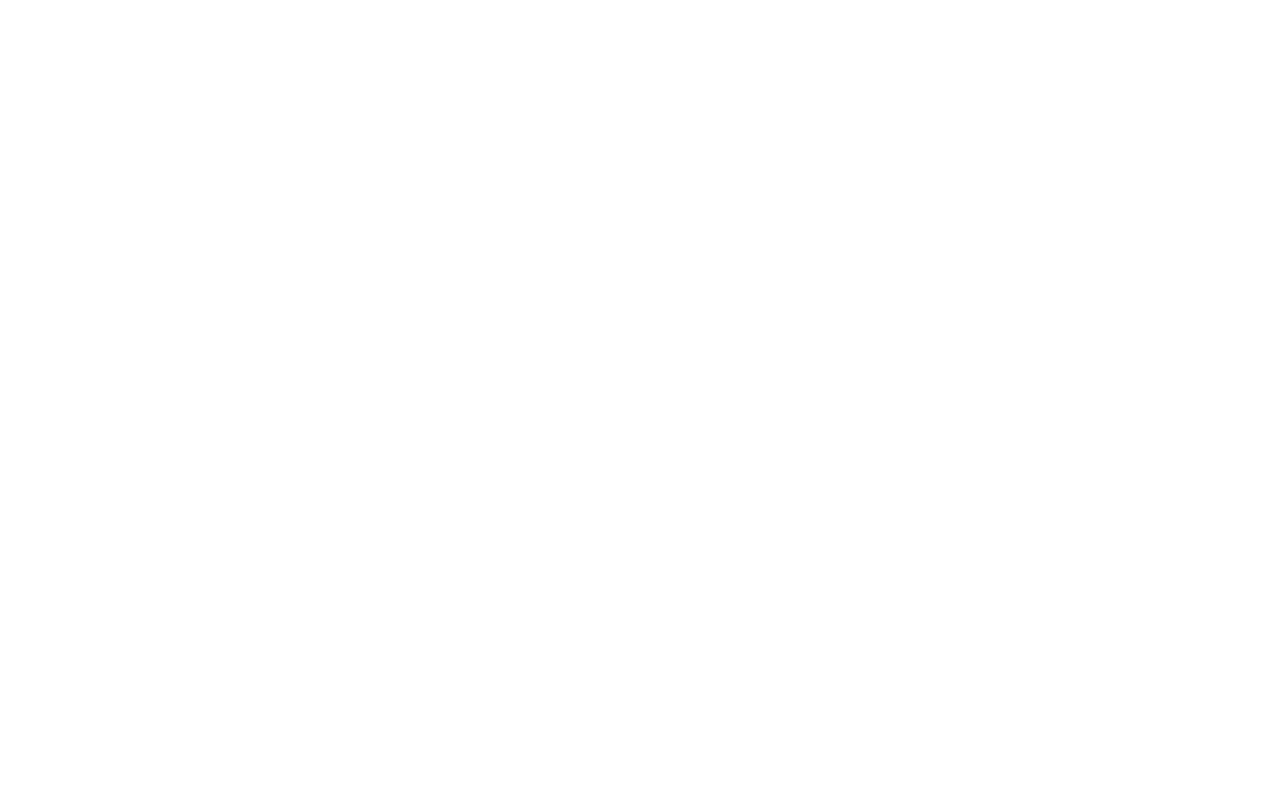
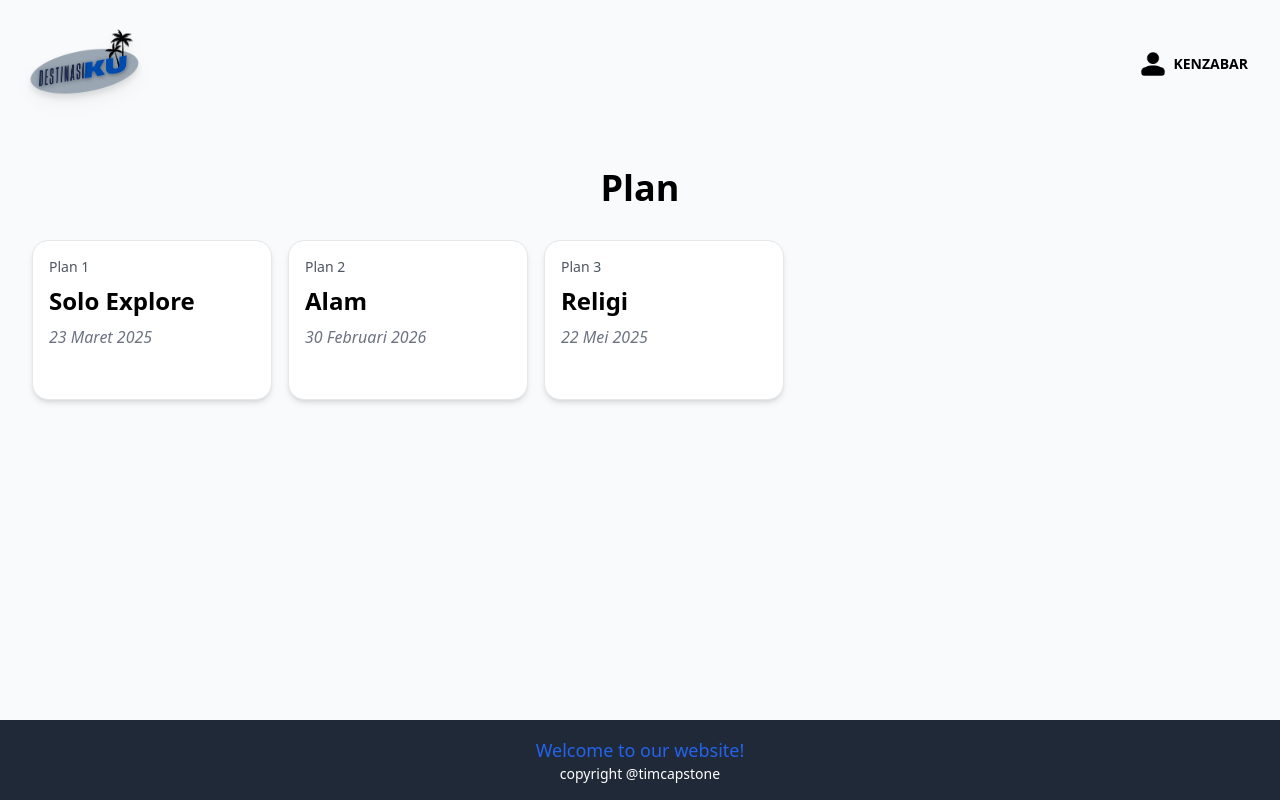
Before and after one commit to Oradra19/Capstone, a React (Vite) app: page /plan in a window 1280 px wide. Before the commit this address had no page. Built offline with nearby package versions, Linux system fonts and the light colour scheme.

Commit message:
halaman plan dan detail plan

```diff
--- a/src/App.jsx
+++ b/src/App.jsx
@@ -9,6 +9,9 @@
 import Favorite from "./app/halaman-favorit/page";
 import ForgotPassword from './app/halaman-forgot-password/page';
 import Profile from "./app/halaman-profil/page.jsx";
+import Plan from "./app/halaman-plan/page.jsx";
+import PlanDetail from "./app/plan-detail/page.jsx";
+
 
 function AppRoutes({ user, setUser }) {
   const location = useLocation();
@@ -26,6 +29,8 @@
         <Route path="/detail/:id" element={<PageDetailWisata />} />
         <Route path="/favorite" element={<Favorite />} />
         <Route path="/profil" element={<Profile />} />
+        <Route path="/plan" element={<Plan />} />
+        <Route path="/plan/:id" element={<PlanDetail />} />
 
       </Routes>
 
--- a/src/app/halaman-favorit/page.jsx
+++ b/src/app/halaman-favorit/page.jsx
@@ -1,5 +1,5 @@
 import React from "react";
-import { FaStar, FaUser } from "react-icons/fa";
+import { FaStar } from "react-icons/fa";
 
 const favorites = [
   {
@@ -7,43 +7,30 @@
     location: "Tawangmangu, Karanganyar",
     image: "/assets/ListWisata/grojogan.png",
   },
-
   {
     title: "Grojogan Sewu Tawangmangu",
     location: "Tawangmangu, Karanganyar",
     image: "/assets/ListWisata/grojogan.png",
   },
 
-  {
-    title: "Grojogan Sewu Tawangmangu",
-    location: "Tawangmangu, Karanganyar",
-    image: "/assets/ListWisata/grojogan.png",
-  },
-
-  {
-    title: "Grojogan Sewu Tawangmangu",
-    location: "Tawangmangu, Karanganyar",
-    image: "/assets/ListWisata/grojogan.png",
-  }
 ];
 
 const Favorite = () => {
   return (
-    <div className="min-h-screen bg-gray-100 font-sans">
+    <div className="flex flex-col min-h-screen bg-[#F9FAFC] font-montserrat">
       <div className="flex justify-between items-center p-6">
         <img src="/assets/logo2.png" alt="Logo" className="h-20 drop-shadow-lg" />
         <div className="flex items-center gap-2 text-black font-semibold text-sm">
-            <i className="fas fa-user-circle text-xl text-white"></i>
           <img src="/assets/icons/user-profile.png" alt="User" className="w-6 h-6 rounded" />
           <span className="font-bold">KENZABAR</span>
           <i className="fas fa-chevron-down text-xs text-black"></i>
         </div>
       </div>
 
+      <div className="flex-grow">
         <h1 className="text-center text-4xl font-bold mb-6">Favorite</h1>
 
-
-      <div className="space-y-4 px-4 md:px-16">
+        <div className="space-y-4 px-4 md:px-16 pb-6">
           {favorites.map((item, index) => (
             <div
               key={index}
@@ -62,9 +49,10 @@
             </div>
           ))}
         </div>
+      </div>
 
-      <footer className="bg-gray-800 py-4 mt-8">
-          <p className="text-center text-lg text-blue-600 mt-8 mb-4">Welcome to our website!</p>
+      <footer className="bg-gray-800 py-4">
+        <p className="text-center text-lg text-blue-600">Welcome to our website!</p>
         <p className="text-center text-sm text-white">copyright @timcapstone</p>
       </footer>
     </div>
--- /dev/null
+++ b/src/app/halaman-plan/page.jsx
@@ -0,0 +1,49 @@
+import React from "react";
+import { Link } from "react-router-dom";
+
+
+const Plan = () => {
+  const plans = [
+    { id: 1, title: "Solo Explore", date: "23 Maret 2025" },
+    { id: 2, title: "Alam", date: "30 Februari 2026" },
+    { id: 3, title: "Religi", date: "22 Mei 2025" },
+  ];
+
+  return (
+    <div className="flex flex-col min-h-screen bg-[#F9FAFC] font-montserrat">
+      <div className="flex justify-between items-center p-6">
+        <img src="/assets/logo2.png" alt="Logo" className="h-20 drop-shadow-lg" />
+        <div className="flex items-center gap-2 text-black font-semibold text-sm">
+          <i className="fas fa-user-circle text-xl text-white"></i>
+          <img src="/assets/icons/user-profile.png" alt="User" className="w-6 h-6 rounded" />
+          <span className="font-bold">KENZABAR</span>
+          <i className="fas fa-chevron-down text-xs text-black"></i>
+        </div>
+      </div>
+
+      <div className="flex-grow px-8 py-6">
+        <h1 className="text-center text-4xl font-bold mt-4">Plan</h1>
+        <div className="flex flex-wrap justify-start gap-4 mt-8">
+          {plans.map((plan, index) => (
+            <Link
+                key={plan.id}
+                to={`/plan/${plan.id}`}
+                className="bg-white border border-gray-200 rounded-2xl shadow-md p-4 w-full sm:w-60 h-40 hover:shadow-xl hover:border-black-500 transition-all duration-300"
+            >
+                <p className="text-sm text-gray-600 mb-2">Plan {index + 1}</p>
+                <h2 className="text-2xl font-bold">{plan.title}</h2>
+                <p className="italic mt-2 text-gray-500">{plan.date}</p>
+            </Link>
+          ))}
+        </div>
+      </div>
+
+      <footer className="bg-gray-800 py-4 mt-8">
+        <p className="text-center text-lg text-blue-600">Welcome to our website!</p>
+        <p className="text-center text-sm text-white">copyright @timcapstone</p>
+      </footer>
+    </div>
+  );
+};
+
+export default Plan;
--- a/src/app/halaman-profil/page.jsx
+++ b/src/app/halaman-profil/page.jsx
@@ -2,47 +2,44 @@
 
 const Profile = () => {
   console.log("Profile Page Rendered");
+
   return (
-    <div className="min-h-screen bg-[#f3f3f3] font-sans">
+    <div className="flex flex-col min-h-screen bg-[#F9FAFC] font-sans">
+      {/* Header */}
       <div className="w-full h-[120px] bg-[#9AA6B2] rounded-b-2xl shadow-md px-8 py-6 flex items-center justify-between relative">
         <img src="/assets/logo.png" alt="logo" className="h-20" />
-
         <div className="flex-1 flex justify-center items-center">
-          <h1 className="text-center text-4xl font-bold text-black mb-6">
-            Profile
-          </h1>
+          <h1 className="text-center text-4xl font-bold text-black mb-6">Profile</h1>
         </div>
       </div>
 
+      {/* Main Content */}
+      <div className="flex-grow">
         <div className="max-w-xl mx-auto bg-white rounded-xl shadow-md p-6 mt-6">
           <div className="flex flex-col items-center gap-4">
             <img
               src="/assets/icons/user-profil2.png"
               alt="User"
-            className="w-24 h-24 rounded-full  border-gray-300"
+              className="w-24 h-24 rounded-full border-gray-300"
             />
             <h2 className="text-2xl font-bold">Kenzabar</h2>
-          <p className="text-gray-600 italic">kenzabarberkahbarokahselalujosjis@gmail.com</p>
+            <p className="text-gray-600 italic">
+              kenzabarberkahbarokahselalujosjis@gmail.com
+            </p>
           </div>
 
           <div className="mt-6 w-full">
             <div className="space-y-3 text-sm text-gray-700 mt-3">
               <p>
-              <span className="font-semibold w-40 inline-block">
-                Nama Lengkap:
-              </span>{" "}
+                <span className="font-semibold w-40 inline-block">Nama Lengkap:</span>{" "}
                 Kenzabar Berkah Abadi
               </p>
               <p>
-              <span className="font-semibold w-40 inline-block">
-                Tanggal Lahir:
-              </span>{" "}
+                <span className="font-semibold w-40 inline-block">Tanggal Lahir:</span>{" "}
                 1 Januari 1999
               </p>
               <p>
-              <span className="font-semibold w-40 inline-block">
-                Jenis Kelamin:
-              </span>{" "}
+                <span className="font-semibold w-40 inline-block">Jenis Kelamin:</span>{" "}
                 Laki-laki
               </p>
               <p>
@@ -53,17 +50,17 @@
           </div>
 
           <div className="mt-6 flex justify-end">
-          <button className="font-bold text-black px-4 py-2 rounded-full flex  gap-2">
+            <button className="font-bold text-black px-4 py-2 rounded-full flex gap-2">
               <img src="/assets/icons/edit.png" alt="edit" className="w-6 h-6" />
               Edit
             </button>
           </div>
         </div>
+      </div>
 
-      <footer className="bg-gray-800 py-4 mt-8">
-        <p className="text-center text-lg text-blue-600 mt-8 mb-4">
-          Welcome to our website!
-        </p>
+      {/* Footer */}
+      <footer className="bg-gray-800 py-4">
+        <p className="text-center text-lg text-blue-600">Welcome to our website!</p>
         <p className="text-center text-sm text-white">copyright @timcapstone</p>
       </footer>
     </div>
--- a/src/app/halaman-utama/page.jsx
+++ b/src/app/halaman-utama/page.jsx
@@ -5,7 +5,7 @@
 
 const HalamanUtama = ({user}) => {
     return (
-      <div className="min-h-screen bg-[#f8f8f8]">
+      <div className="min-h-screen bg-[#F9FAFC]">
         <Navbar user={user} />
         <div className="mt-4">
           <Kategori />
@@ -13,7 +13,7 @@
           <WisataList />
         </div>
         <footer className="bg-gray-800 py-4 mt-8">
-            <p className="text-center text-lg text-blue-600 mt-8 mb-4">Welcome to our website!</p>
+            <p className="text-center text-lg text-blue-600 mt-4 mb-2">Welcome to our website!</p>
             <p className="text-center text-sm text-white">copyright @timcapstone</p>
         </footer>
       </div>
--- /dev/null
+++ b/src/app/plan-detail/page.jsx
@@ -0,0 +1,118 @@
+import React from "react";
+import { useParams } from "react-router-dom";
+import { FaStar } from "react-icons/fa";
+
+const dataPlans = [
+  {
+    id: 1,
+    title: "Solo Explore",
+    destinasi: [
+      {
+        nama: "Tumurun Private Museum",
+        lokasi: "Solo, Jawa Tengah",
+        image: "/assets/detailwisata/tumurun.png",
+      },
+      {
+        nama: "Solo Safari",
+        lokasi: "Solo, Jawa Tengah",
+        image: "/assets/ListWisata/safari.png",
+      },
+    ],
+  },
+  {
+    id: 2,
+    title: "Alam",
+    destinasi: [
+      {
+        nama: "Embung Manajar",
+        lokasi: "Selo, Boyolali",
+        image: "/assets/detailwisata/embung.png",
+      },
+      {
+        nama: "Gunung Sepikul",
+        lokasi: "Bulu, Sukoharjo",
+        image: "/assets/detailwisata/sepikul.png",
+      },
+    ],
+  },
+  {
+    id: 3,
+    title: "Religi",
+    destinasi: [
+      {
+        nama: "Masjid Raya Sheikh Zayed",
+        lokasi: "Solo, Jawa Tengah",
+        image: "/assets/ListWisata/zayed.png",
+      },
+      {
+        nama: "Candi Prambanan",
+        lokasi: "Prambanan, Yogyakarta",
+        image: "/assets/detailwisata/candi.png",
+      },
+    ],
+  },
+];
+
+const DetailPlan = () => {
+  const { id } = useParams();
+  const plan = dataPlans.find((p) => p.id === parseInt(id));
+
+  if (!plan) return <p className="text-center mt-10">Plan tidak ditemukan</p>;
+
+  return (
+    <div className="flex flex-col min-h-screen bg-[#F9FAFC] font-montserrat">
+      <div className="flex justify-between items-center p-6">
+        <img
+          src="/assets/logo2.png"
+          alt="Logo"
+          className="h-20 drop-shadow-lg"
+        />
+        <div className="flex items-center gap-2 text-black font-semibold text-sm">
+          <img
+            src="/assets/icons/user-profile.png"
+            alt="User"
+            className="w-6 h-6 rounded"
+          />
+          <span className="font-bold">KENZABAR</span>
+          <i className="fas fa-chevron-down text-xs text-black"></i>
+        </div>
+      </div>
+
+      <div className="flex-grow p-6">
+        <div className="bg-[#E9E9E9] p-6 rounded-xl shadow-md max-w-[1500px] mx-auto w-full">
+          <h2 className="italic text-xl font-semibold mb-6">Plan {plan.id}</h2>
+
+          {plan.destinasi.map((dest, index) => (
+            <div key={index} className="mb-6 max-w-[14000px] mx-auto">
+              <h3 className="font-bold mb-2">
+                Destinasi {index === 0 ? "Pertama" : "Kedua"}
+              </h3>
+              <div className="flex items-center bg-white p-4 rounded-xl shadow-md ">
+                <img
+                  src={dest.image}
+                  alt={dest.nama}
+                  className="w-32 h-20 object-cover rounded-lg mr-4"
+                />
+                <div className="flex-1">
+                  <h4 className="text-xl font-bold">{dest.nama}</h4>
+                  <p className="italic">{dest.lokasi}</p>
+                </div>
+                <FaStar className="text-yellow-500 text-2xl border-2 border-yellow-500 rounded-full p-1" />
+              </div>
+            </div>
+          ))}
+        </div>
+      </div>
+
+      {/* Footer */}
+      <footer className="bg-gray-800 py-4">
+        <p className="text-center text-lg text-blue-600">
+          Welcome to our website!
+        </p>
+        <p className="text-center text-sm text-white">copyright @timcapstone</p>
+      </footer>
+    </div>
+  );
+};
+
+export default DetailPlan;
```
Also changed, not shown: src/components/navbar/profiledropdown.jsx (added). Lines whose indentation alone changed are shown as unchanged.
